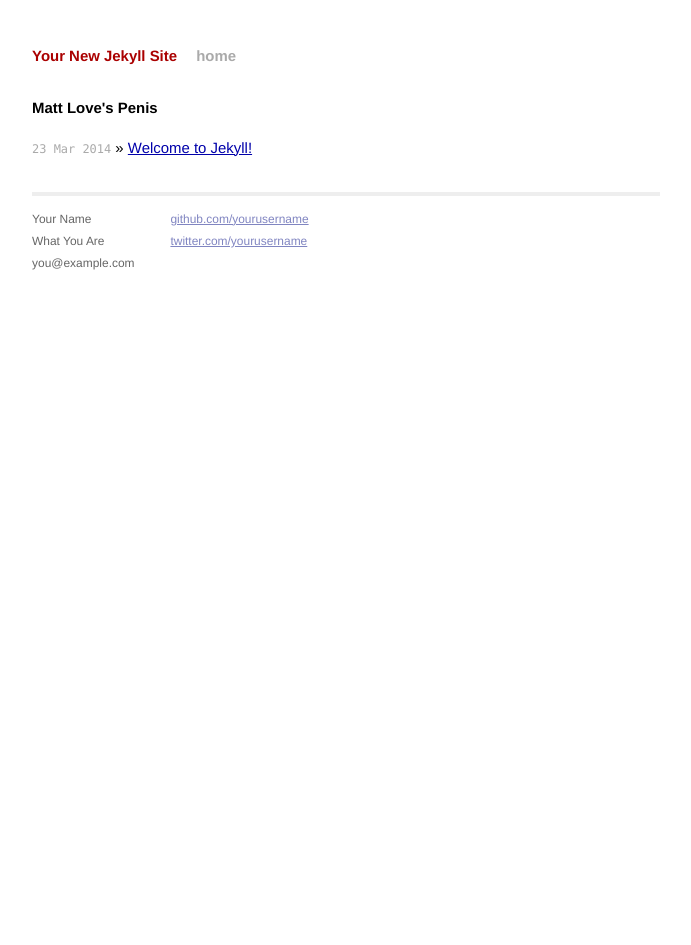
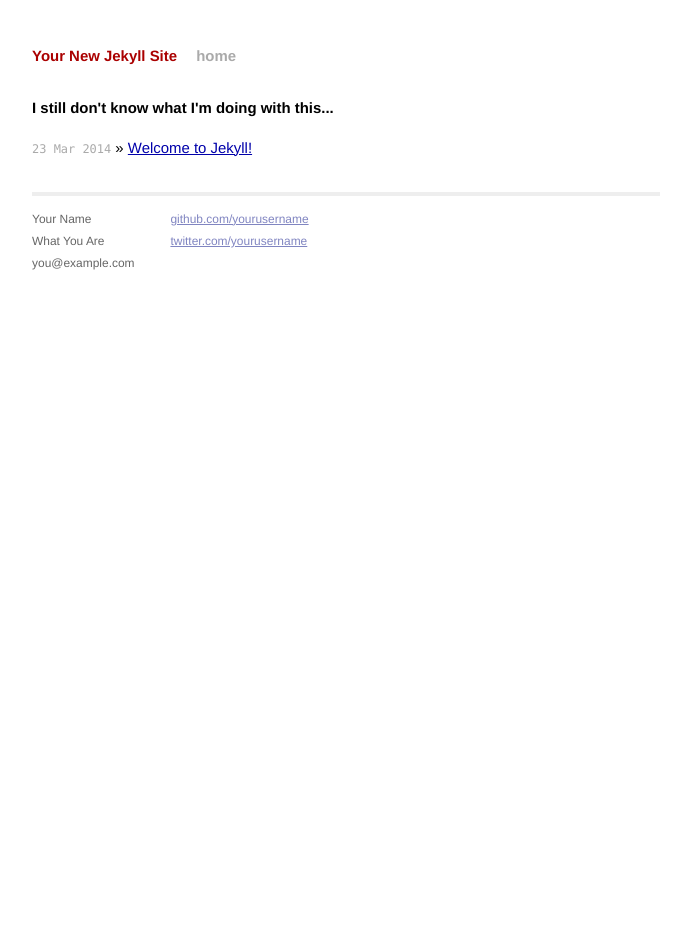
Before and after one commit to mattamabeli/psychic-adventure, a Jekyll site: the page built from index.html, in a window 1280 px wide. Shown: the whole page, without its empty margins (294-985 px from the left). Built offline with Jekyll 4.4.1, drawn with Linux system fonts in a browser that asks for light colours; Markdown is read by kramdown in place of the engine named in the settings.

Commit message:
Update index.html
Yeah... I'm getting rid of the "Matt love's penis" header that Sheehan threw in.

```diff
--- a/index.html
+++ b/index.html
@@ -4,7 +4,7 @@ title: Your New Jekyll Site
 ---
 
 <div id="home">
-  <h1>Matt Love's Penis</h1>
+  <h1>I still don't know what I'm doing with this...</h1>
   <ul class="posts">
     {% for post in site.posts %}
       <li><span>{{ post.date | date_to_string }}</span> &raquo; <a href="{{ post.url }}">{{ post.title }}</a></li>
```
